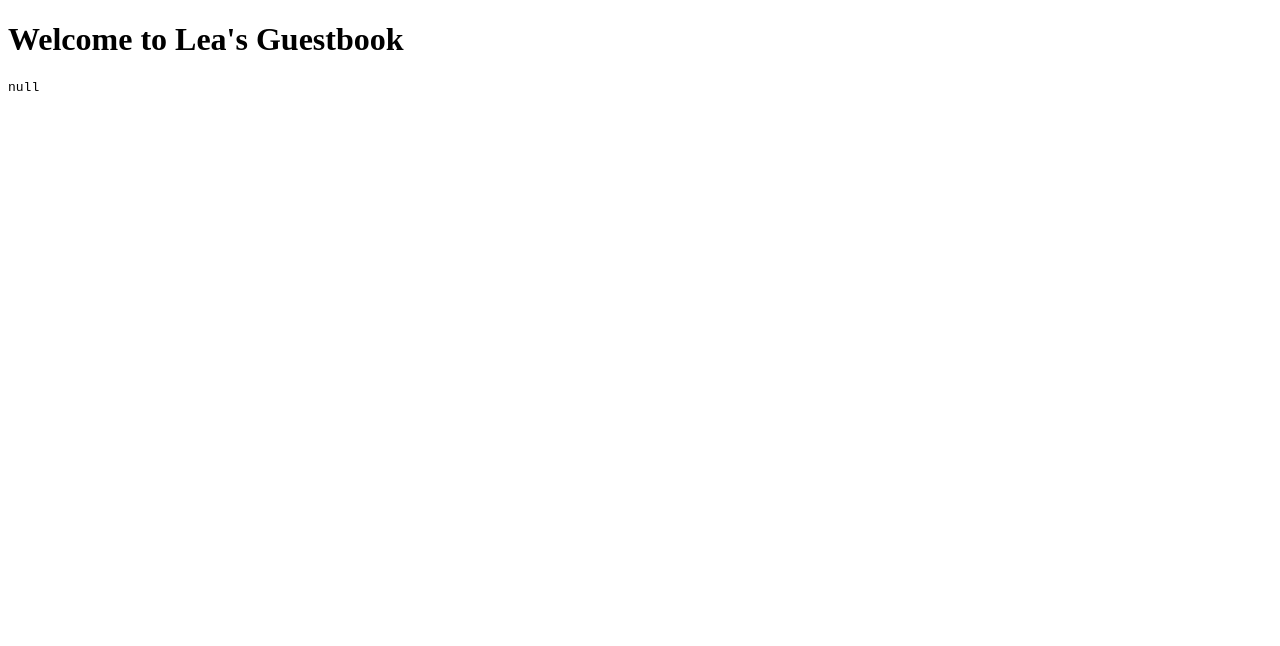
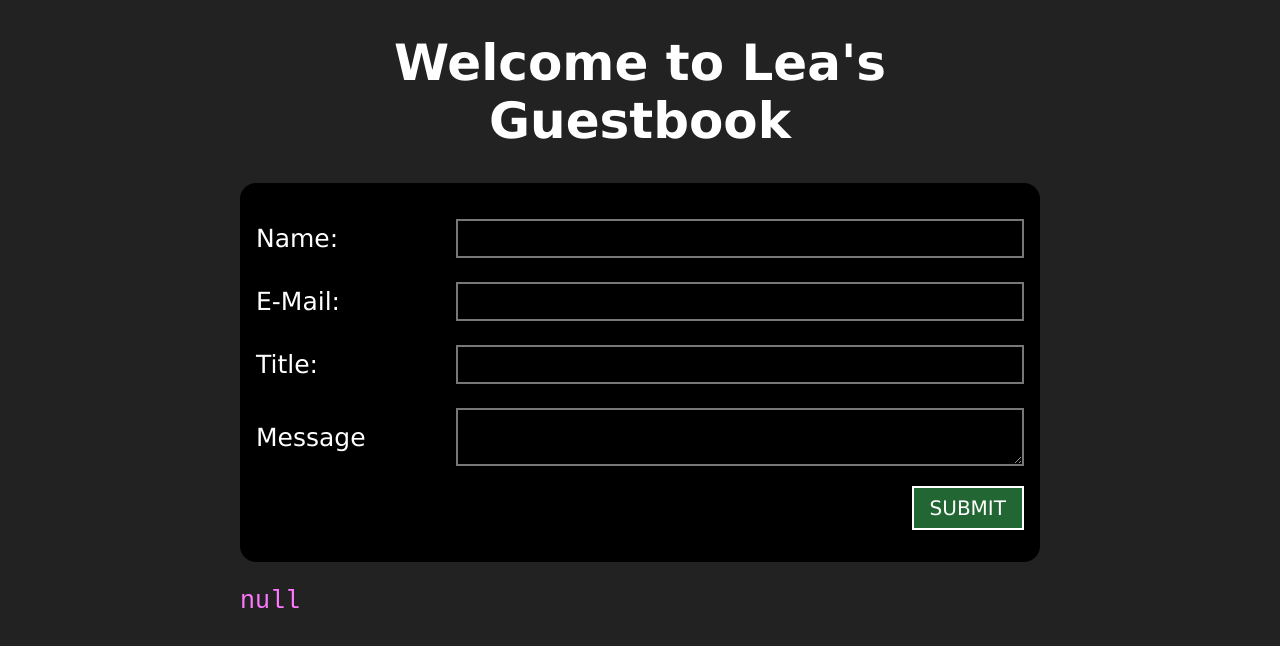
Before and after one commit to learosema/ng-guestbook, an Angular app in the folder packages/frontend/: page / in a window 1280 px wide. Shown: the top 646 px of the page. Built offline with nearby package versions, Linux system fonts and the light colour scheme; no server answers.

Commit message:
feat: add guestbook component

```diff
--- a/packages/frontend/src/app/app.component.html
+++ b/packages/frontend/src/app/app.component.html
@@ -1,3 +1,4 @@
 <h1>Welcome to Lea's Guestbook</h1>
+<app-guestbook-form></app-guestbook-form>
 
 <pre>{{ posts | async | json }}</pre>
--- a/packages/frontend/src/app/app.component.less
+++ b/packages/frontend/src/app/app.component.less
@@ -1,7 +1,7 @@
-body {
-  background: #222;
-  font-family: "Lucida Sans", "Lucida Sans Regular", "Lucida Grande",
-    "Lucida Sans Unicode", Geneva, Verdana, sans-serif;
-  color: #fff;
-  font-size: 25px;
+h1 {
+  text-align: center;
 }
+
+pre {
+  color: #f7f;
+}
--- a/packages/frontend/src/app/app.module.ts
+++ b/packages/frontend/src/app/app.module.ts
@@ -1,12 +1,14 @@
 import { BrowserModule } from '@angular/platform-browser';
 import { HttpClientModule } from '@angular/common/http';
+import { ReactiveFormsModule } from '@angular/forms';
 import { NgModule } from '@angular/core';
 
 import { AppComponent } from './app.component';
+import { GuestbookFormComponent } from './guestbook-form/guestbook-form.component';
 
 @NgModule({
-  declarations: [AppComponent],
-  imports: [BrowserModule, HttpClientModule],
+  declarations: [AppComponent, GuestbookFormComponent],
+  imports: [BrowserModule, HttpClientModule, ReactiveFormsModule],
   providers: [],
   bootstrap: [AppComponent],
 })
--- /dev/null
+++ b/packages/frontend/src/app/guestbook-form/guestbook-form.component.html
@@ -0,0 +1,57 @@
+<form [formGroup]="guestbookForm" class="form">
+  <div class="form__row">
+    <label class="form__label" for="name">
+      Name:
+    </label>
+    <input
+      class="form__text"
+      id="name"
+      type="text"
+      formControlName="name"
+      required
+    />
+  </div>
+
+  <div class="form__row">
+    <label class="form__label" for="email">
+      E-Mail:
+    </label>
+    <input
+      class="form__text"
+      id="email"
+      type="email"
+      formControlName="name"
+      required
+    />
+  </div>
+
+  <div class="form__row">
+    <label class="form__label" for="title">
+      Title:
+    </label>
+    <input
+      class="form__text"
+      id="title"
+      type="text"
+      formControlName="title"
+      required
+    />
+  </div>
+
+  <div class="form__row">
+    <label class="form__label" for="message">
+      Message
+    </label>
+    <textarea
+      class="form__text"
+      id="message"
+      type="text"
+      formControlName="message"
+      required
+    ></textarea>
+  </div>
+
+  <div class="form__row--buttons">
+    <button class="form__button" type="submit">Submit</button>
+  </div>
+</form>
--- /dev/null
+++ b/packages/frontend/src/app/guestbook-form/guestbook-form.component.less
@@ -0,0 +1,57 @@
+.form {
+  background: #000;
+  color: #fff;
+  border-radius: 16px;
+  padding: 16px;
+  margin: 16px 0;
+
+  &__row {
+    display: flex;
+    align-items: center;
+    margin: 16px 0;
+
+    &--buttons {
+      display: flex;
+      align-items: center;
+      margin: 16px 0;
+      justify-content: flex-end;
+    }
+  }
+
+  &__label {
+    width: 200px;
+  }
+
+  &__input,
+  &__text {
+    margin: 4px 0;
+    padding: 8px;
+    background: #000;
+    border: 2px solid #777;
+    color: #fff;
+    font-family: "Lucida Sans", "Lucida Sans Regular", "Lucida Grande",
+      "Lucida Sans Unicode", Geneva, Verdana, sans-serif;
+    font-size: 16px;
+
+    &:focus {
+      border: 2px solid #fff;
+    }
+  }
+
+  &__text {
+    flex-grow: 1;
+  }
+
+  &__button {
+    background: #263;
+    color: #fff;
+    border: 2px solid #fff;
+    font-family: "Lucida Sans", "Lucida Sans Regular", "Lucida Grande",
+      "Lucida Sans Unicode", Geneva, Verdana, sans-serif;
+    font-size: 20px;
+    padding: 8px 16px;
+    text-align: center;
+
+    text-transform: uppercase;
+  }
+}
--- /dev/null
+++ b/packages/frontend/src/app/guestbook-form/guestbook-form.component.ts
@@ -0,0 +1,20 @@
+import { Component, OnInit } from '@angular/core';
+import { FormGroup, FormControl } from '@angular/forms';
+
+@Component({
+  selector: 'app-guestbook-form',
+  templateUrl: './guestbook-form.component.html',
+  styleUrls: ['./guestbook-form.component.less'],
+})
+export class GuestbookFormComponent implements OnInit {
+  guestbookForm = new FormGroup({
+    name: new FormControl(''),
+    email: new FormControl(''),
+    title: new FormControl(''),
+    message: new FormControl(''),
+  });
+
+  constructor() {}
+
+  ngOnInit(): void {}
+}
--- a/packages/frontend/src/styles.less
+++ b/packages/frontend/src/styles.less
@@ -1 +1,10 @@
 /* You can add global styles to this file, and also import other style files */
+body {
+  background: #222;
+  font-family: "Lucida Sans", "Lucida Sans Regular", "Lucida Grande",
+    "Lucida Sans Unicode", Geneva, Verdana, sans-serif;
+  color: #fff;
+  font-size: 25px;
+  max-width: 800px;
+  margin: 16px auto;
+}
```
Also changed, not shown: 1 other file (tests, documents, lock files or other folders).
